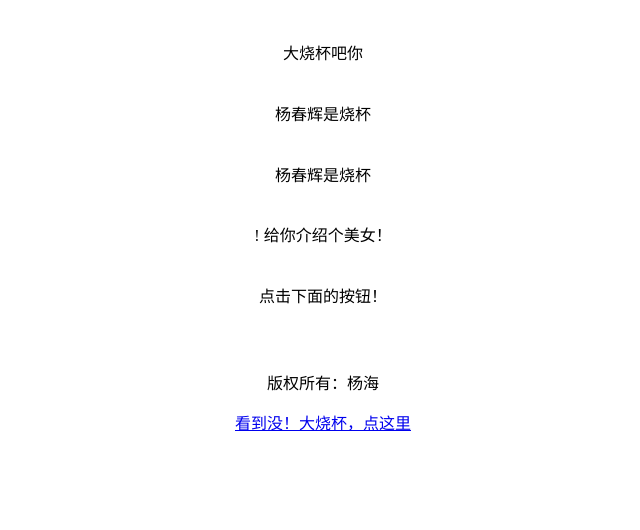
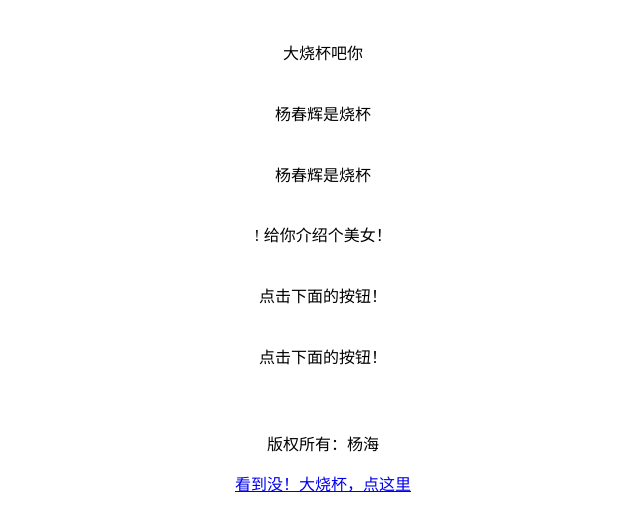
Before and after one commit to yang0961/yang0961.github.io, a plain HTML site: page index.html in a window 1280 px wide. Shown: the part 220-750 px from the top of the page, without its empty margins (317-957 px from the left). Drawn offline with Linux system fonts and the light colour scheme.

Commit message:
Update index.html

```diff
--- a/index.html
+++ b/index.html
@@ -24,6 +24,7 @@
        <p> 杨春辉是烧杯 </p>
         <p> !   给你介绍个美女！ </p>
         <p> 点击下面的按钮！ </p>
+        <p> 点击下面的按钮！ </p>
     </div>
     <div style="
     background: #ffffff;
```
